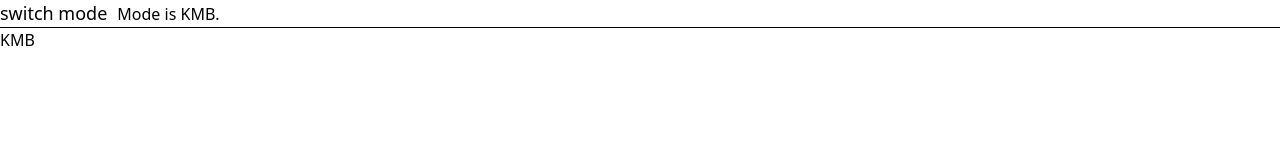
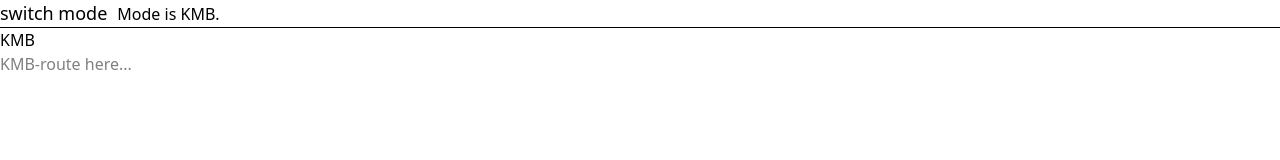
Before and after one commit to rabb17chi/HK-TransportTimeChecker, a Next.js app: page / in a window 1280 px wide. Both pictures are taken after a click on the button "switch mode". Shown: the top 160 px of the page. Built offline with nearby package versions, Linux system fonts and the light colour scheme.

Commit message:
kmb page start

```diff
--- /dev/null
+++ b/components/KMB-checker/InputField.jsx
@@ -0,0 +1,9 @@
+import React from 'react'
+
+const InputField = () => {
+  return (
+    <div>InputField</div>
+  )
+}
+
+export default InputField
--- a/components/KMB.jsx
+++ b/components/KMB.jsx
@@ -1,8 +1,181 @@
-import React from 'react'
+// import Link from 'next/link';
+// import React, { useEffect, useState } from 'react'
+
+// const HomePage = () => {
+//   const [stationArray, setStationArray] = useState([]);
+
+//   const [inboundList, setInboundList] = useState([]);
+//   const [outboundList, setOutboundList] = useState([]);
+
+//   const [inboundEnd, setInboundEnd] = useState('')
+//   const [outboundEnd, setOutboundEnd] = useState('')
+
+//   const [routeText,setRouteText] = useState('')
+
+
+//   const resetListsAction = () => {
+//     setInboundList([])
+//     setOutboundList([])
+//   }
+//   const resetDirectionAction = () => {
+//     setInboundEnd('')
+//     setOutboundEnd('')
+//   }
+//   const getChineseName = (stopId) => {
+//     return stationArray.map(item=>{if (item.stop === stopId) {return item.name_tc}})
+//   }
+//   const fetchRouteInbound = (route) => {
+//     fetch(`https://data.etabus.gov.hk/v1/transport/kmb/route-stop/${route}/inbound/1`)
+//     .then(res=>res.json())
+//     .then(data=>{
+//         if (data.data.length != 0) {
+//             fetch(`https://data.etabus.gov.hk/v1/transport/kmb/stop/${data.data[0].stop}`)
+//             .then(res=>res.json())
+//             .then(data=>setOutboundEnd(data.data.name_tc))
+//           data.data.map(item=>{
+//            setInboundList(inboundList=>([...inboundList, item.stop]))
+//           })
+//           return
+//         }
+//         setInboundErrorText('No List')
+//     })
+//     .catch(err=>console.log(err))
+// }
+//   const fetchRouteOutbound = (route) => {
+//     fetch(`https://data.etabus.gov.hk/v1/transport/kmb/route-stop/${route}/outbound/1`)
+//     .then(res=>res.json())
+//     .then(data=>{
+//         if (data.data.length != 0) {
+//           fetch(`https://data.etabus.gov.hk/v1/transport/kmb/stop/${data.data[0].stop}`)
+//           .then(res=>res.json())
+//           .then(data=>setInboundEnd(data.data.name_tc))
+//         data.data.map(item=>{
+//           setOutboundList((outboundList)=>[...outboundList, item.stop])
+//         })
+//         return
+//         }
+//         setOutboundErrorText('No List')
+//     })
+//     .catch(err=>console.log(err))
+// }
+//   const fetchRoute = (route) => {
+//     resetDirectionAction()
+//     console.log(`Now Checking Route-${route}...`)
+//     fetchRouteInbound(route)
+//     fetchRouteOutbound(route)
+// }
+//   const getRouteData = (e) => {
+//     e.preventDefault()
+//     resetListsAction()
+//     if (routeText) {
+//       fetchRoute(routeText.toUpperCase())
+//       return false
+//     }
+//     console.log('Plaese check input')
+//   }
+
+//     useEffect(()=>{
+//       console.log('KMB-page loaded.')
+//       const KMBAPIcall = () =>
+//         fetch("https://data.etabus.gov.hk/v1/transport/kmb/stop")
+//         .then(res=>res.json())
+//         .then(data=>{
+//             console.log('Station arrry data.data',data.data)
+//             setStationArray(data.data)
+//         })
+//         .catch(err=>{
+//             console.log('err',err)
+//             KMBAPIcall()
+//         })
+//         KMBAPIcall()
+//     },[])
+//   return (
+//     <>
+//       <div>
+//         <input
+//         name='routeInput'
+//         placeholder='KMB route here...'
+//         onChange={e=>setRouteText(e.target.value)}
+//         />
+//         <button
+//         type='submit'
+//         onClick={(e)=>{
+//           getRouteData(e)
+//          }}>
+//             Check!
+//           </button>
+//       </div>
+
+//       <div style={{display: 'flex'}}>
+
+//         <div style={{margin:20}}>
+//         Inbound-前往:{inboundEnd}
+//           {
+//             inboundList.map((boundItem)=>{
+//               return <div key={boundItem}>
+//                       <Link
+//                        key={boundItem}
+//                        href={`./stopId/${boundItem}?route=${routeText.toUpperCase()}&bound=I`}
+//                       >
+//                        {getChineseName(boundItem)}
+//                       </Link>
+//                      </div>
+//             })
+//           }
+//          </div>
+
+//         <div style={{margin:20}}>
+//         Outbound-前往:{outboundEnd}
+//           {
+//             outboundList.map((boundItem)=>{
+//               return <div key={boundItem}>
+//                       <Link
+//                        key={boundItem}
+//                        href={`./stopId/${boundItem}?route=${routeText.toUpperCase()}&bound=O`}
+//                        >
+//                         {getChineseName(boundItem)}
+//                       </Link>
+//                      </div>
+//             })
+//           }
+//          </div>
+
+//       </div>
+//     </>
+//   )
+// }
+
+// export default HomePage
+
+import React, { useEffect, useState } from 'react'
 
 const KMB = () => {
+  const [routeInput,setRouteInput] = useState('')
+
+  useEffect(()=>{
+    console.log('KMB Page Loaded.')
+  },[])
   return (
-    <div>KMB</div>
+    <div>
+      <h1>KMB</h1>
+      <input type='text'
+      id='kmb-route-input'
+      name='kmb-route-input'
+      placeholder='KMB-route here...'
+      onChange={(e)=>setRouteInput(e.target.value)}
+      maxLength={4}
+      />
+    <span>{routeInput}</span>
+      <div>
+        {/* 根據RouteInput > Map and filter Route-Array > return route-button */}
+      </div>
+
+      <div>
+        {/* 根據route-button > Map and return All stations-button */}
+        {/* by stations-button > call 3-incoming-bus api */}
+      </div>
+
+    </div>
   )
 }
 
```
